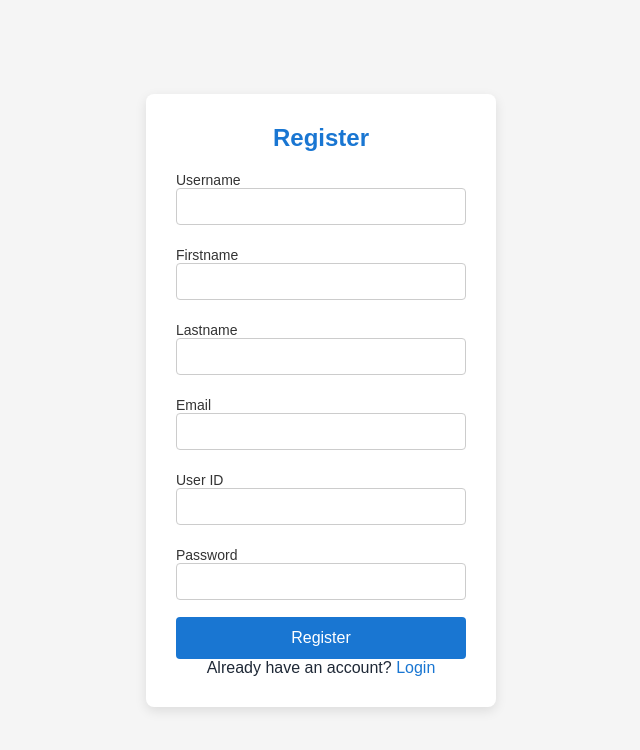
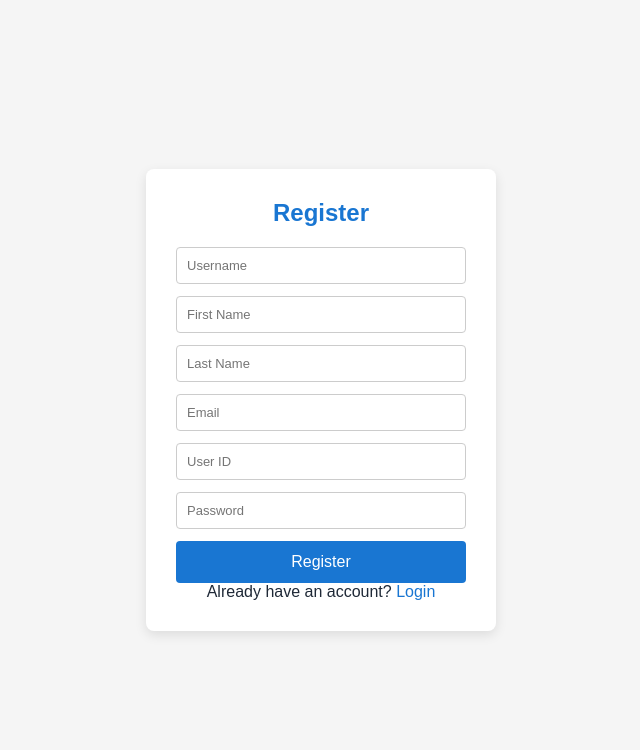
Before and after one commit to Bhargavi1432/react-todo-app, a React (Vite) app in the folder frontend/: page / in a window 1280 px wide. Both pictures are taken after a click on the element "Register". Shown: the top 750 px of the page, without its empty margins (319-959 px from the left). Built offline with nearby package versions, Linux system fonts and the light colour scheme.

Commit message:
Refactor login and registration form fields

```diff
--- a/frontend/src/pages/login.jsx
+++ b/frontend/src/pages/login.jsx
@@ -1,3 +1,4 @@
+
 import { useState } from "react";
 import API from "../services/api";
 import { useNavigate } from "react-router-dom";
@@ -12,75 +13,50 @@ export default function Login() {
     userid: "",
     password: "",
   });
+
   const [isRegister, setIsRegister] = useState(false);
   const [error, setError] = useState("");
   const [loading, setLoading] = useState(false);
   const navigate = useNavigate();
 
+  // ✅ LOGIN
   const handleLogin = async (e) => {
     e.preventDefault();
     setError("");
     setLoading(true);
-
-    if (!user.userid || !user.password) {
-      setError("Please fill all fields");
-      setLoading(false);
-      return;
-    }
 
     try {
       const res = await API.post("/login", {
         userid: user.userid,
         password: user.password,
       });
+
       if (res.data.success) {
-        // Store only token or safe user info
         localStorage.setItem("token", res.data.token);
+        localStorage.setItem("user", JSON.stringify(res.data.user));
         navigate("/dashboard");
       } else {
         setError("Invalid login credentials");
       }
-    } catch (error) {
-      console.error(error);
-      setError("Server error. Please try again later.");
+    } catch {
+      setError("Server error. Please try again.");
     } finally {
       setLoading(false);
     }
   };
 
+  // ✅ REGISTER
   const handleRegister = async (e) => {
     e.preventDefault();
     setError("");
     setLoading(true);
 
-    if (
-      !user.username ||
-      !user.firstname ||
-      !user.lastname ||
-      !user.email ||
-      !user.userid ||
-      !user.password
-    ) {
-      setError("Please fill all fields");
-      setLoading(false);
-      return;
-    }
-
     try {
       const res = await API.post("/register", user);
-      setError(res.data.message);
+      setError(res.data.message || "Registered successfully!");
       setIsRegister(false);
-      setUser({
-        username: "",
-        firstname: "",
-        lastname: "",
-        email: "",
-        userid: "",
-        password: "",
-      });
-    } catch (error) {
-      console.error(error);
-      setError("Server error. Please try again later.");
+    } catch {
+      setError("Server error. Please try again.");
     } finally {
       setLoading(false);
     }
@@ -94,81 +70,57 @@ export default function Login() {
         {error && <p className="error-message">{error}</p>}
 
         <form onSubmit={isRegister ? handleRegister : handleLogin}>
+
+          {/* ✅ REGISTER-ONLY FIELDS */}
           {isRegister && (
             <>
-              <label>
-                Username
               <input
-                  type="text"
-                  value={user.username}
-                  onChange={(e) =>
-                    setUser({ ...user, username: e.target.value })
-                  }
+                placeholder="Username"
+                onChange={(e) => setUser({ ...user, username: e.target.value })}
                 required
               />
-              </label>
-              <label>
-                Firstname
               <input
-                  type="text"
-                  value={user.firstname}
-                  onChange={(e) =>
-                    setUser({ ...user, firstname: e.target.value })
-                  }
+                placeholder="First Name"
+                onChange={(e) => setUser({ ...user, firstname: e.target.value })}
                 required
               />
-              </label>
-              <label>
-                Lastname
               <input
-                  type="text"
-                  value={user.lastname}
-                  onChange={(e) =>
-                    setUser({ ...user, lastname: e.target.value })
-                  }
+                placeholder="Last Name"
+                onChange={(e) => setUser({ ...user, lastname: e.target.value })}
                 required
               />
-              </label>
-              <label>
-                Email
               <input
                 type="email"
-                  value={user.email}
+                placeholder="Email"
                 onChange={(e) => setUser({ ...user, email: e.target.value })}
                 required
               />
-              </label>
             </>
           )}
 
-          <label>
-            User ID
+          {/* ✅ COMMON FIELDS */}
           <input
-              type="text"
-              value={user.userid}
+            placeholder="User ID"
             onChange={(e) => setUser({ ...user, userid: e.target.value })}
             required
           />
-          </label>
-          <label>
-            Password
           <input
             type="password"
-              value={user.password}
+            placeholder="Password"
             onChange={(e) => setUser({ ...user, password: e.target.value })}
             required
           />
-          </label>
 
           <button type="submit" disabled={loading}>
             {loading ? "Processing..." : isRegister ? "Register" : "Login"}
           </button>
         </form>
 
-        <p>
-          {isRegister ? "Already have an account?" : "Don't have an account?"}{" "}
+        {/* ✅ TOGGLE (THIS WAS MISSING) */}
+        <p className="toggle-text">
+          {isRegister ? "Already have an account?" : "Don't have an account?"}
           <span onClick={() => setIsRegister(!isRegister)}>
-            {isRegister ? "Login" : "Register"}
+            {isRegister ? " Login" : " Register"}
           </span>
         </p>
       </div>
```
Lines whose indentation alone changed are shown as unchanged.
